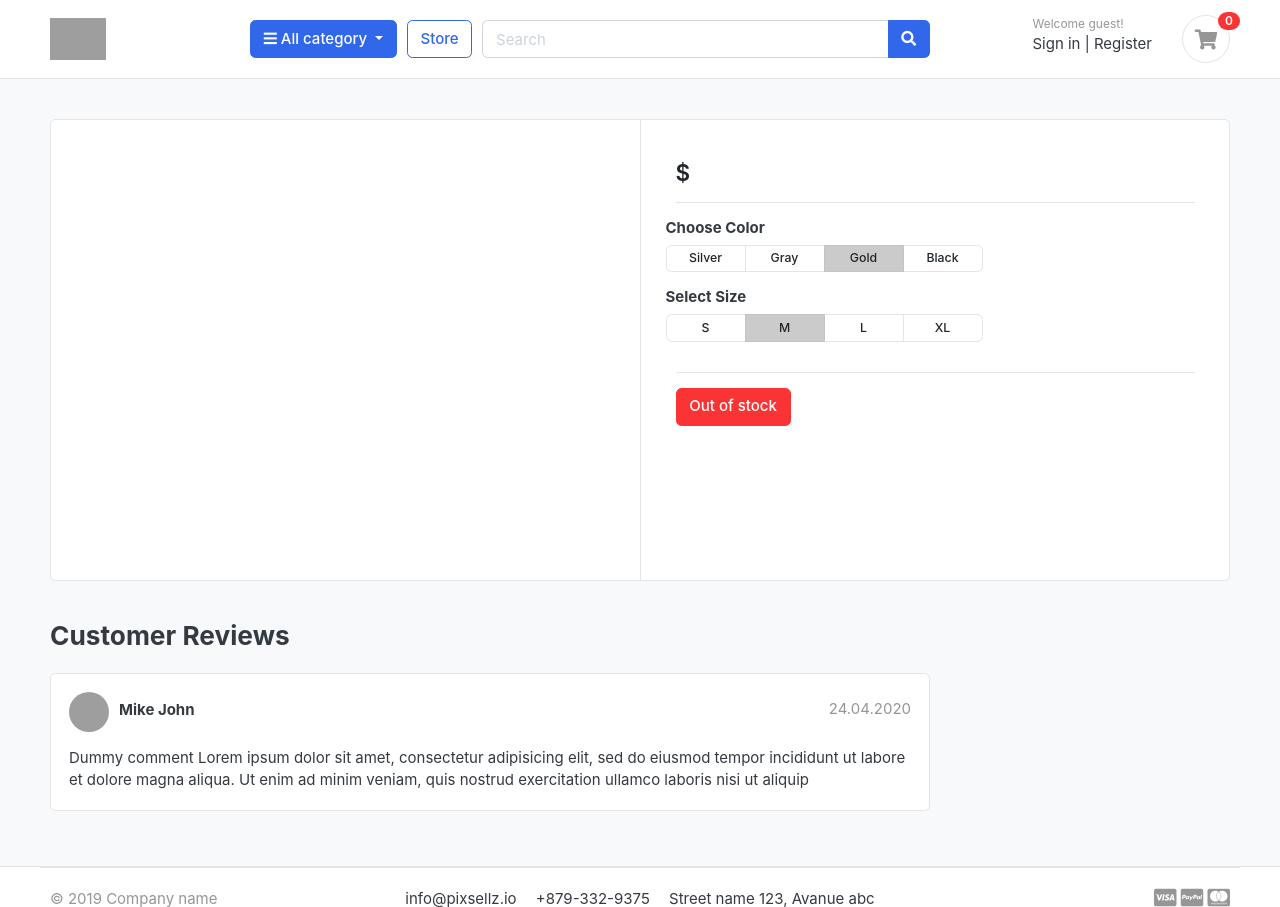
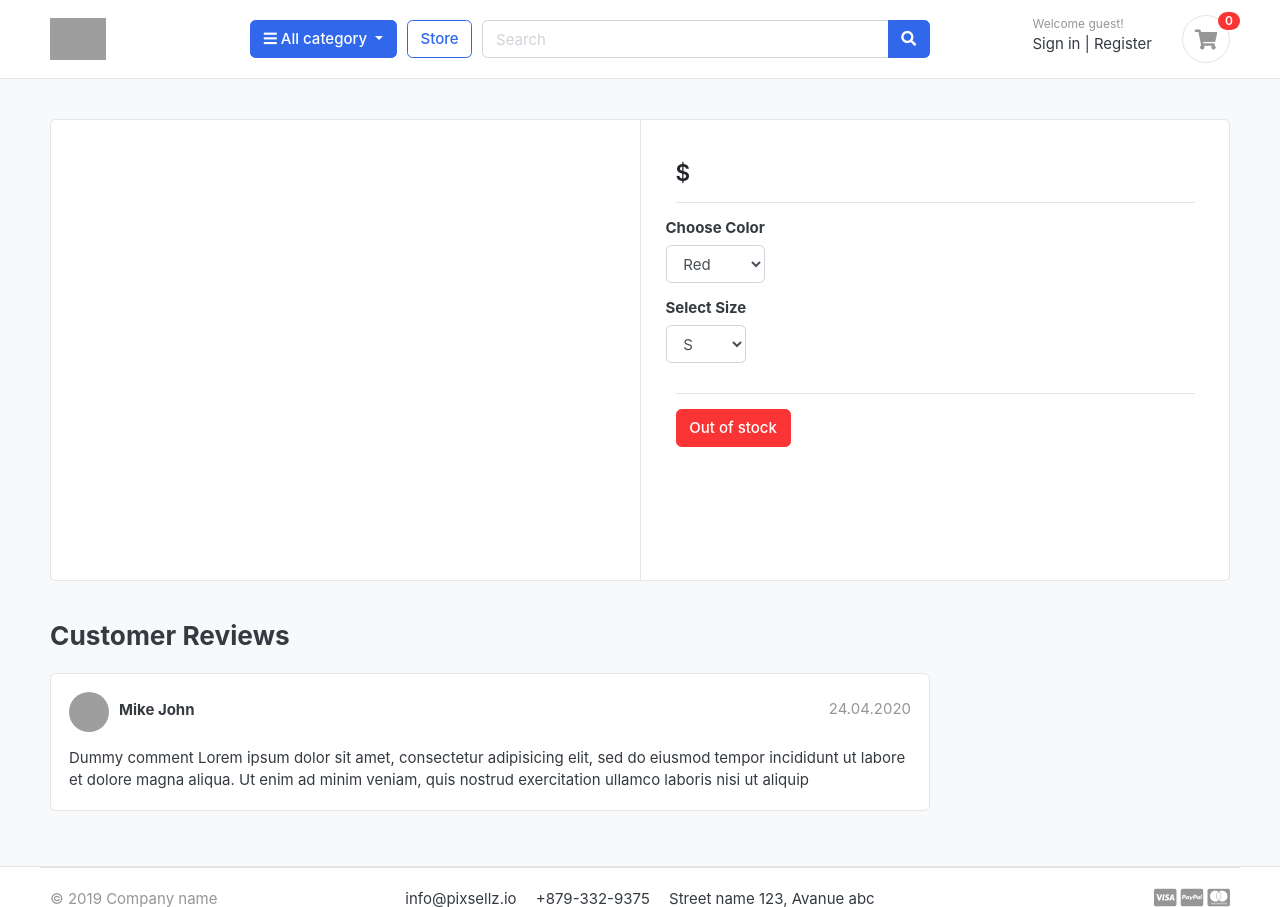
Before and after one commit to sagarhande/greatkart, a Django app: template templates/store/product_details.html in a window 1280 px wide. Shown: the top 907 px of the page. Run offline with Django 3.2, Linux system fonts and the light colour scheme; the template is opened without the code that fills it, so the values that code supplies are empty; some libraries are stand-ins or nearby versions; some web fonts are replaced; grey boxes are pictures that could not be loaded.

Commit message:
UI: some changes for variation

```diff
--- a/cart/views.py
+++ b/cart/views.py
@@ -31,6 +31,10 @@ def cart(request, total=0, quantity=0, cart_items=None):
 
 
 def add_to_cart(request, product_id):
+
+    color = request.GET.get("color")   # Coming from select tab in from eg. <select name="color" class="form-control">
+    size = request.GET.get("size")     # Coming from select tab in from
+
     product = get_object_or_404(Product, id=product_id)
     try:
         # We storing session key as a cart id
--- a/templates/store/product_details.html
+++ b/templates/store/product_details.html
@@ -17,6 +17,8 @@
 </article> <!-- gallery-wrap .end// -->
 		</aside>
 		<main class="col-md-6 border-left">
+
+ <form action="{% url 'add_to_cart' product.id %}" method="GET">
 	<article class="content-body">
 
 	<h2 class="title">{{ product.name }}</h2>
@@ -32,39 +34,22 @@
 		<div class="row">
 			<div class="item-option-select">
 				<h6>Choose Color</h6>
-			<div class="btn-group btn-group-sm btn-group-toggle" data-toggle="buttons">
-			  <label class="btn btn-light">
-			    <input type="radio" name="radio_color"> Silver
-			  </label>
-			  <label class="btn btn-light">
-			    <input type="radio" name="radio_color" > Gray
-			  </label>
-			  <label class="btn btn-light active">
-			    <input type="radio" name="radio_color checked"> Gold
-			  </label>
-			  <label class="btn btn-light">
-			    <input type="radio" name="radio_color"> Black
-			  </label>
-			</div>
+				<select name="color" class="form-control">
+				    <option value="red"> Red </option>
+					<option value="yellow"> Yellow</option>
+					<option value="greem"> Green </option>
+				</select>
 			</div>
 		</div> <!-- row.// -->
 		<div class="row">
 			<div class="item-option-select">
 				<h6>Select Size</h6>
-			<div class="btn-group btn-group-sm btn-group-toggle" data-toggle="buttons">
-			  <label class="btn btn-light">
-			    <input type="radio" name="radio_color"> S
-			  </label>
-			  <label class="btn btn-light active">
-			    <input type="radio" name="radio_color" checked> M
-			  </label>
-			  <label class="btn btn-light">
-			    <input type="radio" name="radio_color"> L
-			  </label>
-			  <label class="btn btn-light">
-			    <input type="radio" name="radio_color"> XL
-			  </label>
-			</div>
+				<select name="size" class="form-control">
+					<option value="small">S</option>
+					<option value="medium">M</option>
+					<option value="large">L</option>
+					<option value="extra-large">XL</option>
+				</select>
 			</div>
 		</div> <!-- row.// -->
 		<hr>
@@ -79,16 +64,18 @@
 					<i class="fas fa-eye"></i>
 				</a>
 			{% else %}
-            <a href="{% url 'add_to_cart' product.id %}" class="btn  btn-primary">
+				<button type="submit" class="btn  btn-primary">
 					<span class="text">Add to cart</span>
 					<i class="fas fa-shopping-cart"></i>
-            </a>
+				</button>
 			{% endif %}
 		{% else %}
 			<span class="btn btn-danger">Out of stock</span>
 		{% endif %}
 
 	</article> <!-- product-info-aside .// -->
+</form>
+
 		</main> <!-- col.// -->
 	</div> <!-- row.// -->
 </div> <!-- card.// -->
```
Lines whose indentation alone changed are shown as unchanged.
